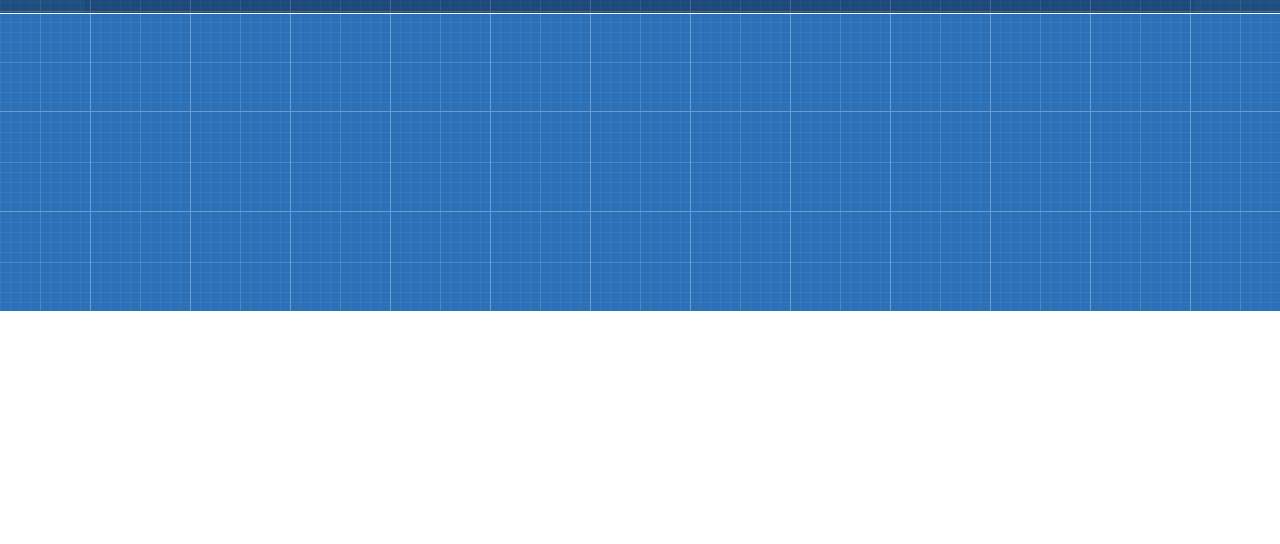
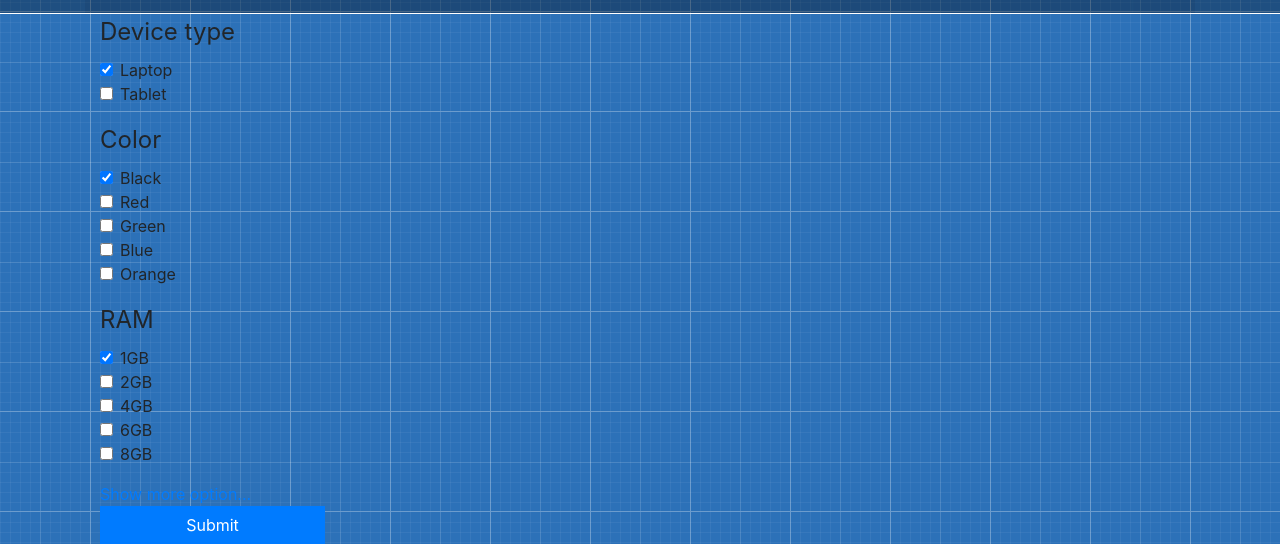
Before and after one commit to artemdolbiev/shop-template-init-project, a website: page index.html in a window 1280 px wide. Shown: the part 489-1033 px from the top of the page. Before the commit the page ends 800 px from the top, so only its background shows below. Drawn offline with Linux system fonts and the light colour scheme.

Commit message:
Создание sidebar

```diff
--- a/index.html
+++ b/index.html
@@ -116,6 +116,88 @@
     </div>
   </header>
 
+  <div class="container wrapper">
+    <div class="row">
+      <main></main>
+      <aside class="col-lg-3 order-lg-1 sidebar">
+        <div class="container-fluid sidebar-filter">
+          <form>
+            <fieldset class="form-group">
+              <legend>Device type</legend>
+              <div class="form-check">
+                <input class="form-check-input" type="checkbox" name="opt1" id="opt1" value="opt1" checked>
+                <label class="form-check-label" for="opt1">Laptop</label>
+              </div>
+
+              <div class="form-check">
+                <input class="form-check-input" type="checkbox" name="opt2" id="opt2" value="opt2">
+                <label class="form-check-label" for="opt2">Tablet</label>
+              </div>
+            </fieldset>
+
+            <fieldset class="form-group">
+              <legend>Color</legend>
+              <div class="form-check">
+                <input class="form-check-input" type="checkbox" name="opt3" id="opt3" value="opt3" checked>
+                <label class="form-check-label" for="opt3">Black</label>
+              </div>
+
+              <div class="form-check">
+                <input class="form-check-input" type="checkbox" name="opt4" id="opt4" value="opt4">
+                <label class="form-check-label" for="opt4">Red</label>
+              </div>
+
+              <div class="form-check">
+                <input class="form-check-input" type="checkbox" name="opt5" id="opt5" value="opt5">
+                <label class="form-check-label" for="opt5">Green</label>
+              </div>
+
+              <div class="form-check">
+                <input class="form-check-input" type="checkbox" name="opt6" id="opt6" value="opt6">
+                <label class="form-check-label" for="opt6">Blue</label>
+              </div>
+
+              <div class="form-check">
+                <input class="form-check-input" type="checkbox" name="opt7" id="opt7" value="opt7">
+                <label class="form-check-label" for="opt7">Orange</label>
+              </div>
+            </fieldset>
+
+            <fieldset class="form-group">
+              <legend>RAM</legend>
+              <div class="form-check">
+                <input class="form-check-input" type="checkbox" name="opt8" id="opt8" value="opt8" checked>
+                <label class="form-check-label" for="opt8">1GB</label>
+              </div>
+
+              <div class="form-check">
+                <input class="form-check-input" type="checkbox" name="opt9" id="opt9" value="opt9">
+                <label class="form-check-label" for="opt9">2GB</label>
+              </div>
+
+              <div class="form-check">
+                <input class="form-check-input" type="checkbox" name="opt10" id="opt10" value="opt10">
+                <label class="form-check-label" for="opt10">4GB</label>
+              </div>
+
+              <div class="form-check">
+                <input class="form-check-input" type="checkbox" name="opt11" id="opt11" value="opt11">
+                <label class="form-check-label" for="opt11">6GB</label>
+              </div>
+
+              <div class="form-check">
+                <input class="form-check-input" type="checkbox" name="opt12" id="opt12" value="opt12">
+                <label class="form-check-label" for="opt12">8GB</label>
+              </div>
+            </fieldset>
+            <a href="#" class="sidebar-filter__more">Show more option...</a>
+            <button type="submit" class="btn btn-primary btn-block sidebar-filter__submit">Submit</button>
+          </form>
+        </div>
+      </aside>
+    </div>
+  </div>
+
 
   <script src="libs/jquery/dist/jquery.min.js"></script>
   <script src="libs/popper.js/dist/umd/popper.min.js"></script>
```
